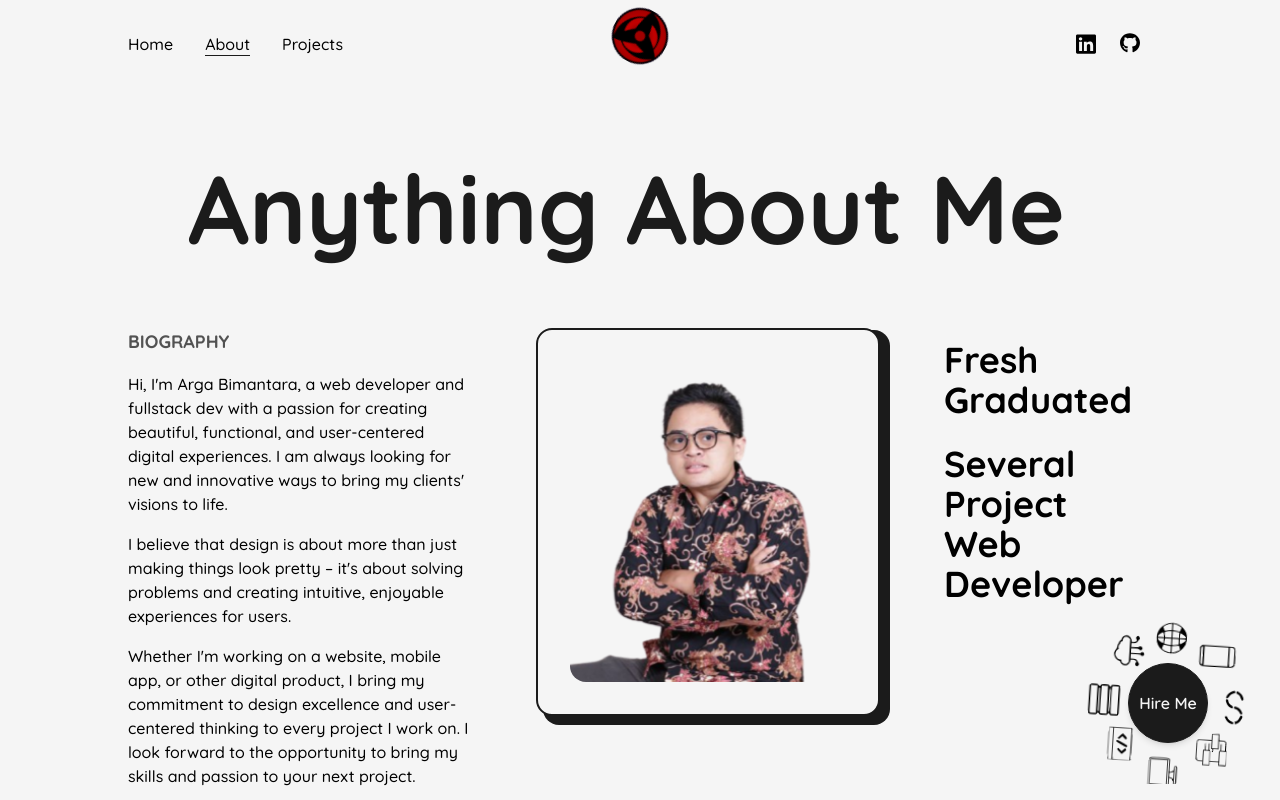
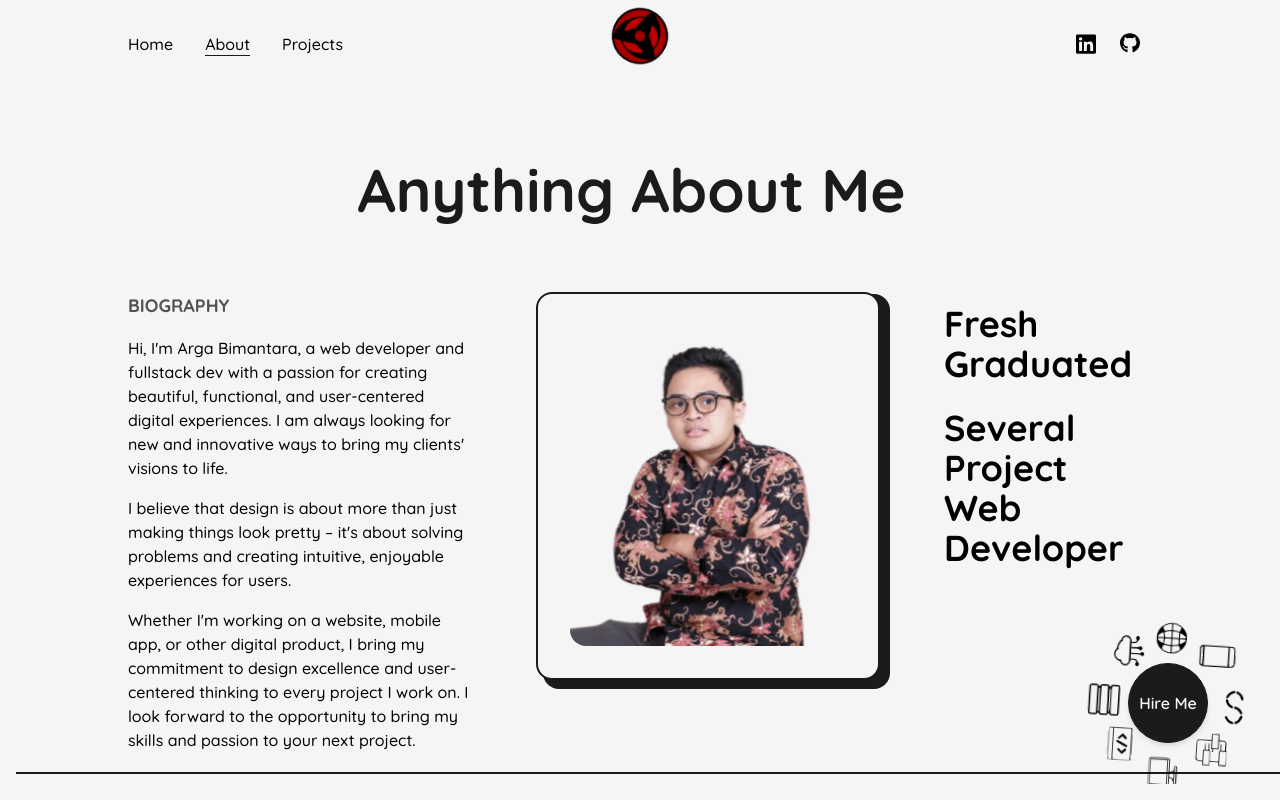
Before and after one commit to argabima/Portofolio-Next-Js, a Next.js app: page /about in a window 1280 px wide. Shown: the top 800 px of the page. Built offline with nearby package versions, Linux system fonts and the light colour scheme.

Commit message:
ke-9 commit

```diff
--- a/src/components/AnimatedText.js
+++ b/src/components/AnimatedText.js
@@ -33,7 +33,7 @@ const AnimatedText = ({text, className=""}) => {
     <div className='w-full mx-auto py-2 flex items-center
     justify-center text-center overflow-hidden
     sm:py-0'>
-        <motion.h1 className={` inline-block w-full text-dark font-bold capitalize text-8xl ${className}`}
+        <motion.h1 className={` inline-block w-full text-dark font-bold capitalize text-6xl ${className}`}
         variants={quote}
         initial="initial"
         animate="animate"
```
